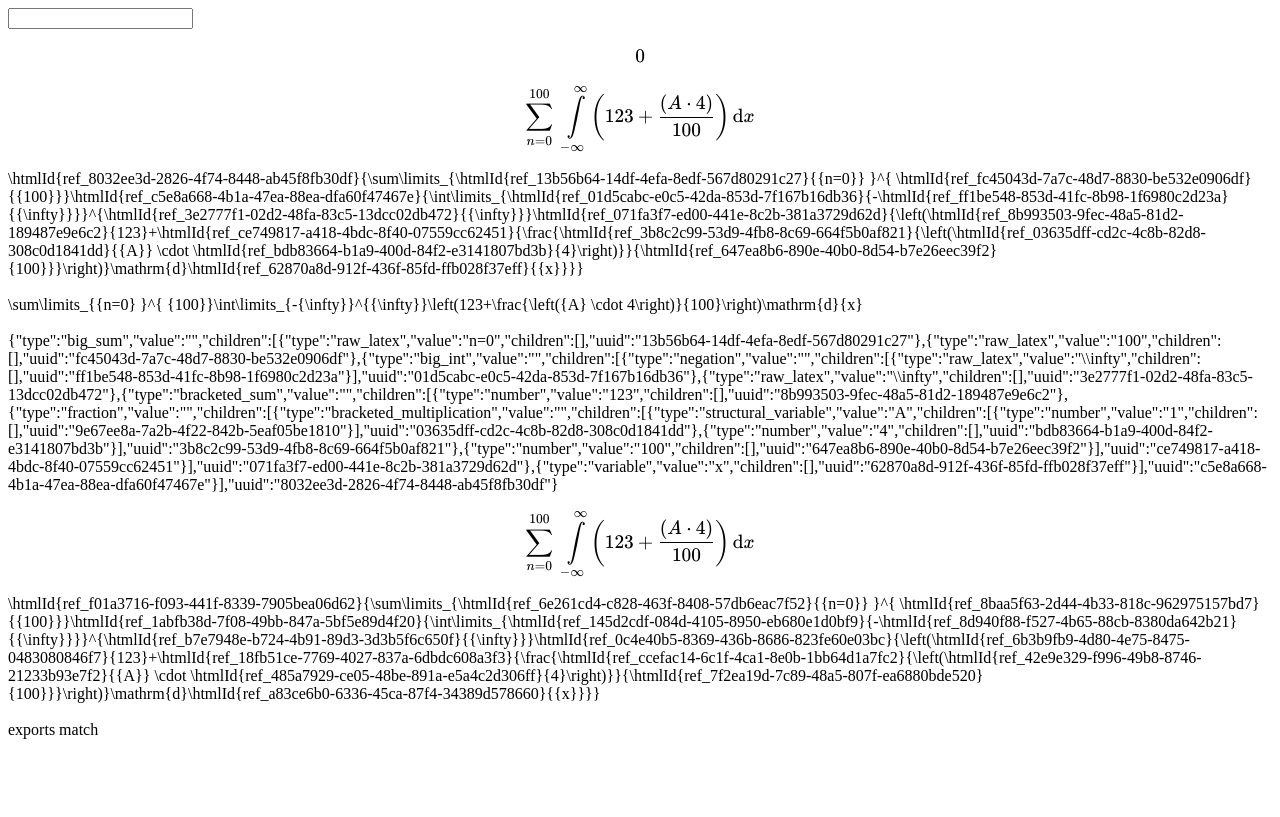
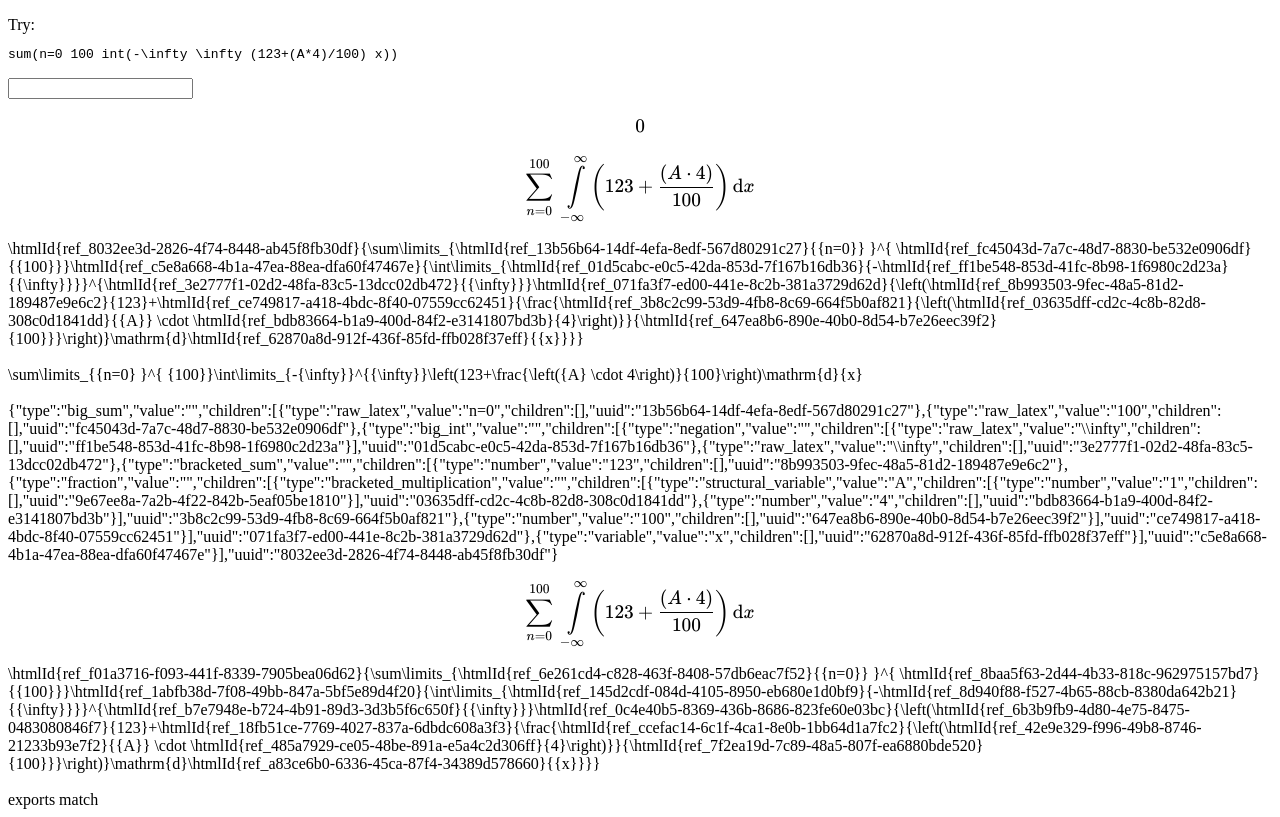
Before and after one commit to jonas-kell/math-manipulator, a Vue app: page / in a window 1280 px wide. Built offline with nearby package versions, Linux system fonts and the light colour scheme.

Commit message:
feat: show the code that reproduces the example

```diff
--- a/src/App.vue
+++ b/src/App.vue
@@ -62,6 +62,7 @@
 </script>
 
 <template>
+    <p>Try: <pre>sum(n=0 100 int(-\infty \infty (123+(A*4)/100) x))</pre></p>
     <input type="text" name="test" id="test" v-model="text" />
     <KatexRenderer
         v-if="parsedOperator"
```
